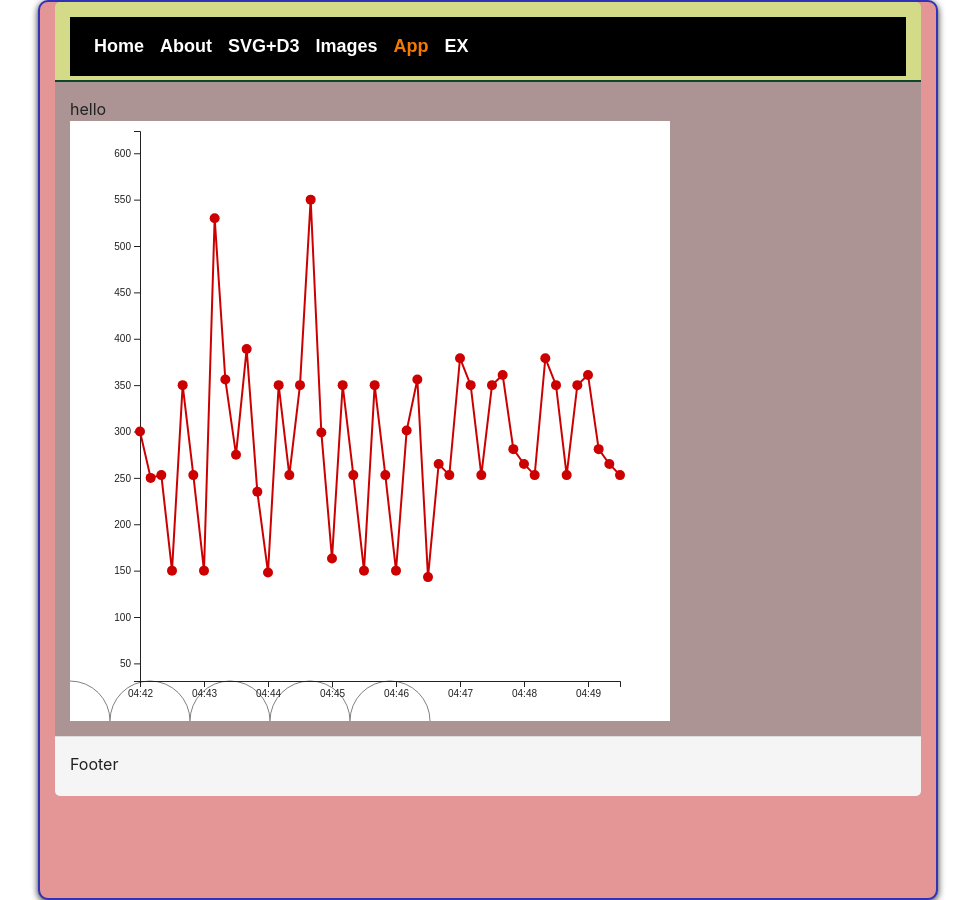
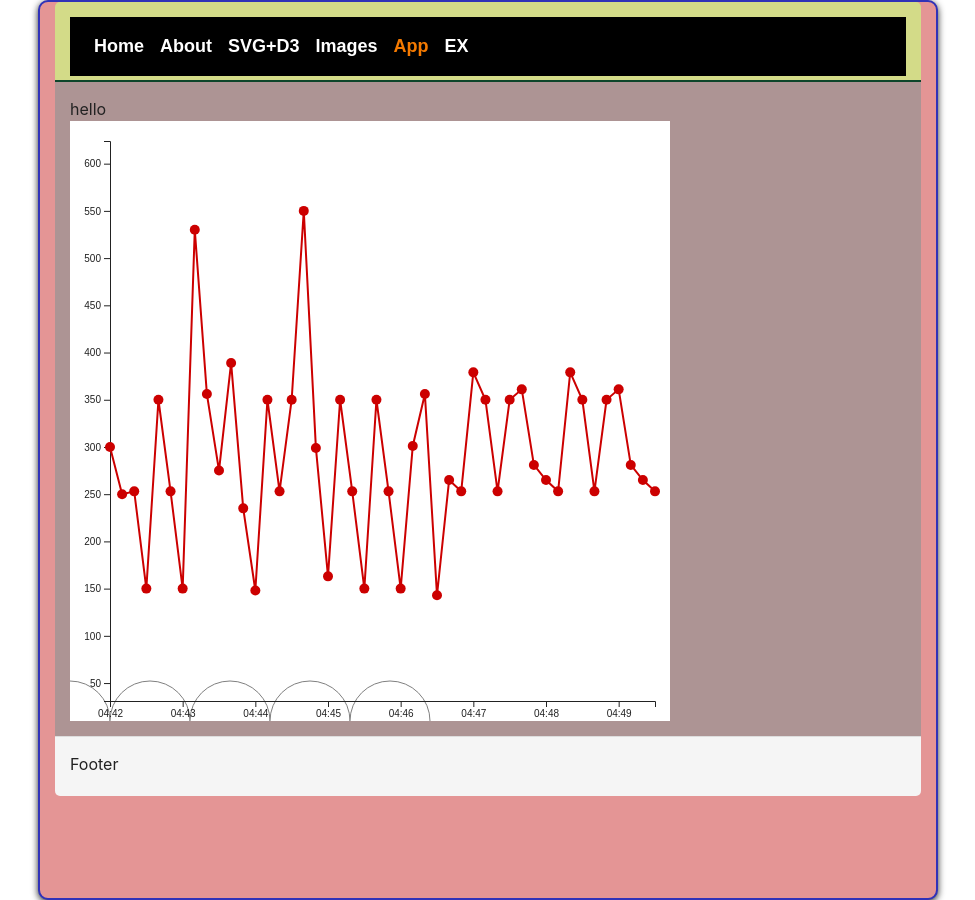
Before and after one commit to anuruddhhit07/myp, a React (Create React App) app: page /app2 in a window 1280 px wide. Shown: the whole page, without its empty margins (152-1127 px from the left). Built offline with nearby package versions, Linux system fonts and the light colour scheme; a web font is replaced by a local one.

Commit message:
Update EnterApi.jsx

```diff
--- a/src/Component/App2/EnterApi.jsx
+++ b/src/Component/App2/EnterApi.jsx
@@ -14,7 +14,7 @@ const EnterApi = () => {
   const dimensions = {
     width: 600,
     height: 600,
-    margin: { top:10, right: 50, bottom: 40, left: 70 },
+    margin: { top:20, right: 15, bottom: 20, left: 40 },
   };
   const { width, height, margin = {} } = dimensions;
   const data = testdata;
```
